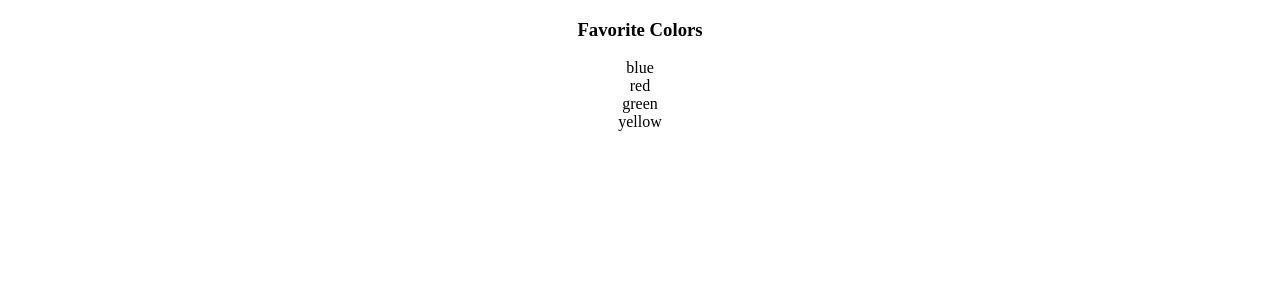
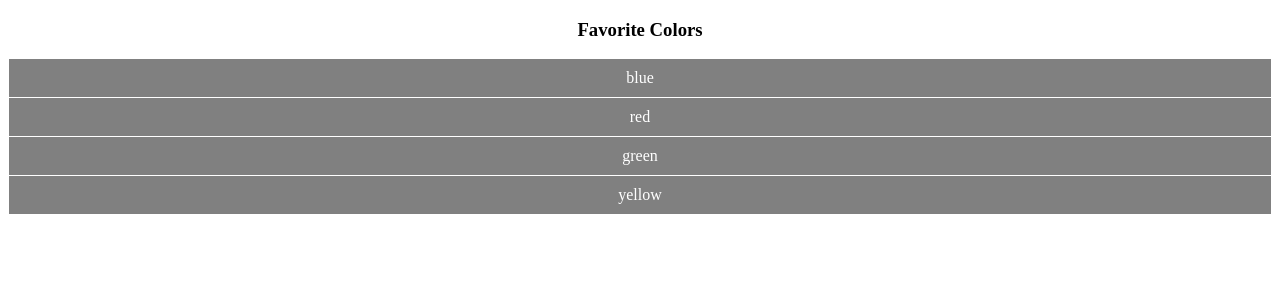
Before and after one commit to Techolution/TB-Angular4, an Angular app: page / in a window 1280 px wide. Shown: the top 300 px of the page. Built offline with nearby package versions, Linux system fonts and the light colour scheme.

Commit message:
Update lab3 solution

```diff
--- a/src/app/colorListComponent/colorListComponent.ts
+++ b/src/app/colorListComponent/colorListComponent.ts
@@ -5,8 +5,17 @@ import { Color } from './color.model';
     selector: 'color-list',
     template: `
         <h3>{{title}}</h3>
-        <div *ngFor="let color of colors">{{color.label}}</div>
-    `
+        <div *ngFor="let color of colors" (click)="showId(color.id)">{{color.label}}</div>
+    `,
+    styles: [`
+        div {
+            background-color:gray;
+            border: 5px 10px;
+            color:#fff;
+            margin:1px;
+            padding:10px;
+        }
+    `]
 })
 export class ColorListComponent {
     colors: Color[];
@@ -31,4 +40,8 @@ export class ColorListComponent {
             }
         ];
     }
+
+    showId(id: number): void {
+        alert(id);
+    }
 }
```
